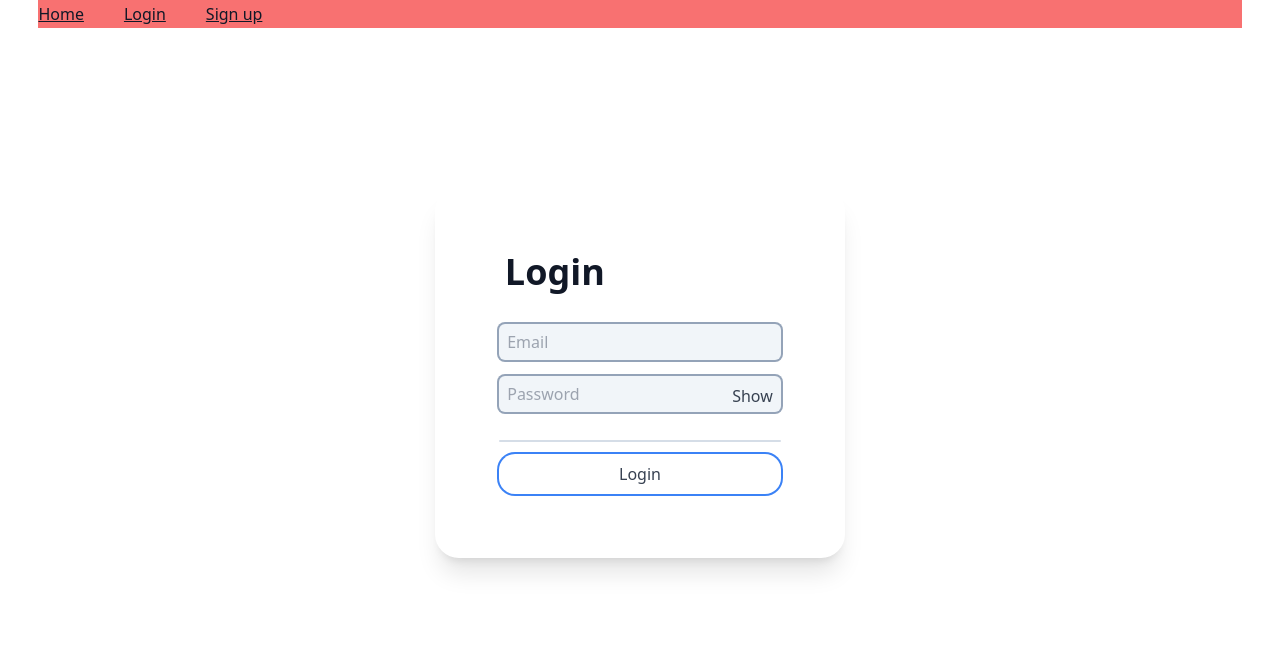
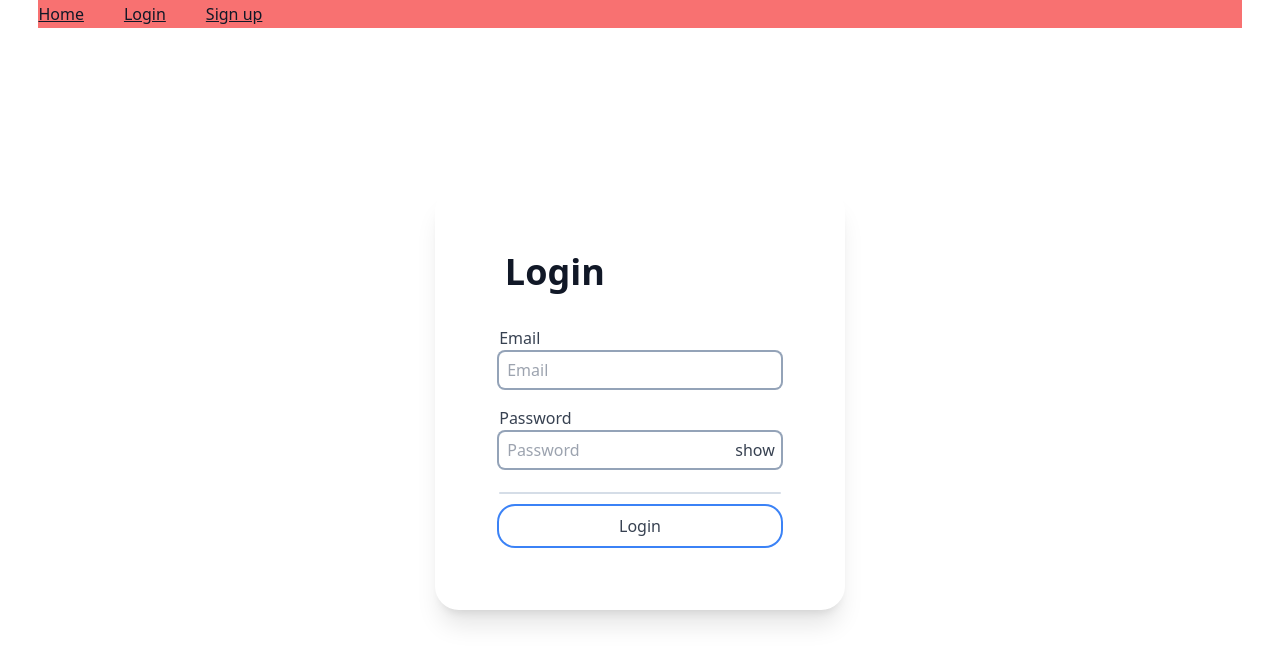
Before and after one commit to jnatmorris/uni-market, a Next.js app: page /login in a window 1280 px wide. Shown: the top 664 px of the page. Built offline with nearby package versions, Linux system fonts and the light colour scheme; no server answers.

Commit message:
update styling

```diff
--- a/pages/login.tsx
+++ b/pages/login.tsx
@@ -72,50 +72,59 @@ const Login: React.FC = () => {
             <div className="mt-[20vh] flex justify-center">
                 <div className="p-[5vw] rounded-3xl shadow-xl space-y-[4vh] w-[32vw]">
                     <h1 className="pl-[2%]">Login</h1>
-                    <div className="grid grid-cols-1">
-                        <div className="mb-[2vh]">
-                            {invalidUsername && (
+                    <div className="grid grid-cols-1 gap-y-4">
+                        <div>
+                            {invalidUsername ? (
                                 <p className="text-red-500">Invalid email</p>
+                            ) : (
+                                <p>Email</p>
                             )}
 
                             <input
                                 className={
                                     (invalidUsername
-                                        ? "ring-red-500 bg-white"
-                                        : "ring-slate-400 bg-slate-100") +
-                                    " px-2 py-1 rounded-md  ring-2 focus:ring-0 w-full"
+                                        ? "ring-red-500 outline-none"
+                                        : "ring-slate-400") +
+                                    " px-2 py-1 rounded-md ring-2 w-full focus:ring-0"
                                 }
                                 type="email"
                                 placeholder={"Email"}
                                 onChange={(e) => emailHandler(e)}
                             />
                         </div>
-                        <div className="mb-[3vh]">
-                            {invalidPassword && (
+                        <div>
+                            {invalidPassword ? (
                                 <p className="text-red-500">
                                     Incorrect Password
                                 </p>
+                            ) : (
+                                <p>Password</p>
                             )}
 
-                            <input
-                                type={showPassword ? "text" : "password"}
-                                placeholder={"Password"}
-                                className="block w-full py-1 pl-2 pr-16 rounded-md bg-slate-100 ring-2 focus:ring-0 ring-slate-400"
-                                onChange={(e) => passwordHandler(e)}
-                            />
+                            <div className="relative block ">
+                                <input
+                                    type={showPassword ? "text" : "password"}
+                                    placeholder={"Password"}
+                                    className={
+                                        (invalidPassword
+                                            ? "ring-red-500 outline-none"
+                                            : "ring-slate-400") +
+                                        " px-2 py-1 rounded-md ring-2 w-full focus:ring-0"
+                                    }
+                                    onChange={(e) => passwordHandler(e)}
+                                />
 
-                            <div className="relative block">
                                 <button
-                                    className="absolute text-base right-2 bottom-1"
+                                    className="absolute text-base inset-y-0 flex items-center pl-2 right-1.5 hover:opacity-80"
                                     onClick={showPasswordHandler}
                                 >
-                                    Show
+                                    {showPassword ? "hide" : "show"}
                                 </button>
                             </div>
                         </div>
 
-                        <div>
-                            <div className="h-0.5 mx-0 mt-1 mb-3 rounded-full bg-slate-300/80" />
+                        <div className="mt-2">
+                            <div className="h-0.5 mx-0  mb-3 rounded-full bg-slate-300/80" />
                             {tooManyReq && (
                                 <p className="text-red-500">
                                     Too many attempts. Try again in a minute.
```
